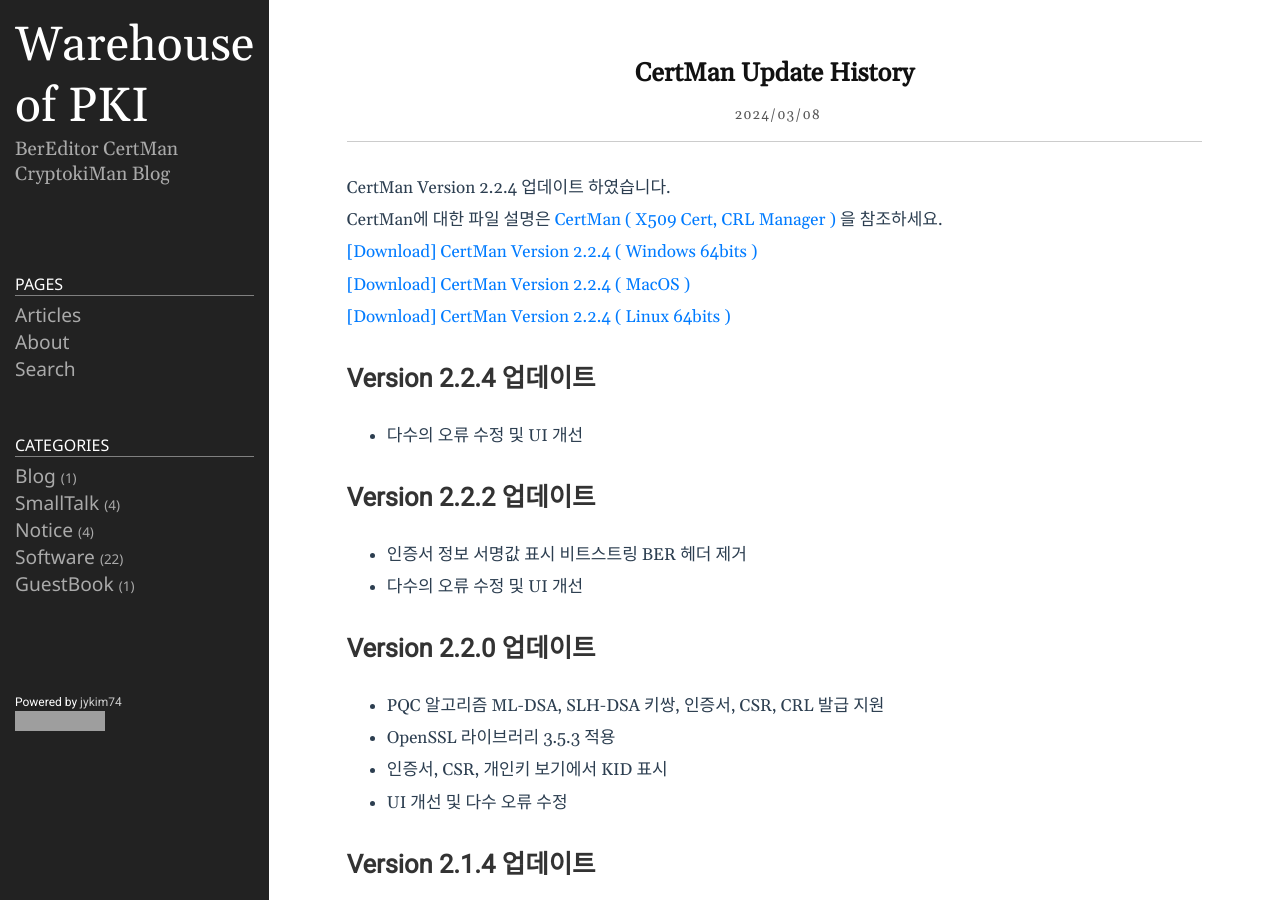
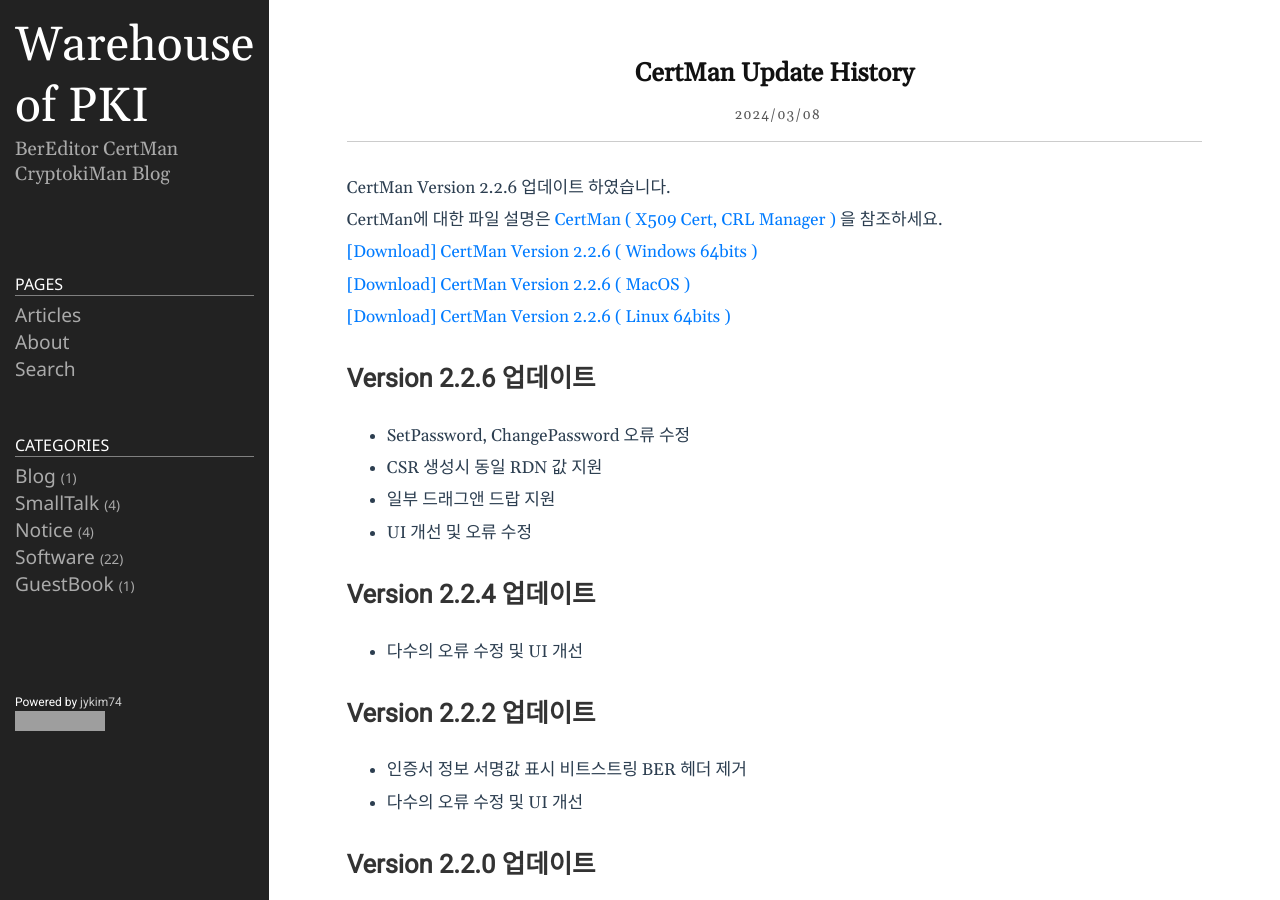
Before and after one commit to jykim74/jykim74.github.io, a Jekyll site: the page built from _posts/2024-03-08-CertManUpdate.md, in a window 1280 px wide and 900 px high. Built offline with Jekyll 4.4.1, drawn with Linux system fonts in a browser that asks for light colours; nearby versions of some CDN libraries; comment, search, counter and statistics services are not loaded; grey boxes are pictures that could not be loaded.

Commit message:
CertMan Version 2.2.6 모두 적용

```diff
--- a/_posts/2023-04-13-CertMan.markdown
+++ b/_posts/2023-04-13-CertMan.markdown
@@ -10,11 +10,11 @@
 The file can be downloaded from this page link (size is about 30M)
 This is a program I made personally, so if you have any questions or bugs, please Use [Google Groups]( https://groups.google.com/g/certman, "Google Groups" )
 
-[[Download] CertMan Version 2.2.4 (Win64)](https://jykim74.github.io/msi/CertMan-enV224.msi "CertMan")
+[[Download] CertMan Version 2.2.6 (Win64)](https://jykim74.github.io/msi/CertMan-enV226.msi "CertMan")
 
-[[Download] CertMan Version 2.2.4 (MacOS)](https://jykim74.github.io/dmg/CertManV224.dmg, "CertMan")
+[[Download] CertMan Version 2.2.6 (MacOS)](https://jykim74.github.io/dmg/CertManV226.dmg, "CertMan")
 
-[[Download] CertMan Version 2.2.4 (Linux64)](https://jykim74.github.io/zip/CertManV224.zip, "CertMan")
+[[Download] CertMan Version 2.2.6 (Linux64)](https://jykim74.github.io/zip/CertManV226.zip, "CertMan")
 
 If you would like to receive a license, simply write a request in [Free License Request](https::/jykim7.mycafe24.com/user_reg.php) and you can receive a trial (30-day) license.
 Of course, you can apply for a license multiple times.
--- a/_posts/2024-03-08-CertManUpdate.md
+++ b/_posts/2024-03-08-CertManUpdate.md
@@ -4,14 +4,18 @@
 tags: [X.509,Cert,Certificate,CRL,RSA,ECDSA,PKI,PQC,ML-DSA,SLH-DSA]
 category: Software
 ---
-CertMan Version 2.2.4 업데이트 하였습니다.
+CertMan Version 2.2.6 업데이트 하였습니다.
 CertMan에 대한 파일 설명은 [CertMan ( X509 Cert, CRL Manager )](https://jykim74.tistory.com/37) 을 참조하세요.
 
-[\[Download\] CertMan Version 2.2.4 ( Windows 64bits )](https://jykim74.github.io/msi/CertMan-enV224.msi)
-[\[Download\] CertMan Version 2.2.4 ( MacOS )](https://jykim74.github.io/dmg/CertManV224.dmg)
-[\[Download\] CertMan Version 2.2.4 ( Linux 64bits )](https://jykim74.github.io/zip/CertManV224.zip)
+[\[Download\] CertMan Version 2.2.6 ( Windows 64bits )](https://jykim74.github.io/msi/CertMan-enV226.msi)
+[\[Download\] CertMan Version 2.2.6 ( MacOS )](https://jykim74.github.io/dmg/CertManV226.dmg)
+[\[Download\] CertMan Version 2.2.6 ( Linux 64bits )](https://jykim74.github.io/zip/CertManV226.zip)
 
-
+## Version 2.2.6 업데이트
+- SetPassword, ChangePassword 오류 수정
+- CSR 생성시 동일 RDN 값 지원
+- 일부 드래그앤 드랍 지원
+- UI 개선 및 오류 수정
 
 ## Version 2.2.4 업데이트
 - 다수의 오류 수정 및 UI 개선
--- a/appcast/certman_appcast_mac.xml
+++ b/appcast/certman_appcast_mac.xml
@@ -5,10 +5,10 @@
 		<description>Feed for CertMan updates</description>
 		<language>en</language>
 		<item>
-			<title>Version 2.2.4</title>
+			<title>Version 2.2.6</title>
 			<sparkle:releaseNotesLink>https://jykim74.github.io/software/2024/03/08/CertManUpdate.html</sparkle:releaseNotesLink>
-			<enclosure url="https://jykim74.github.io/dmg/CertManV224.dmg" sparkle:version="2.2.4"
-			sparkle:edSignature="giq0jUdImze3H/zn2VnqV+NB4lcjNFkzhVbWVOAS6vxz1Q6yT3HTgOze0qQS8n60/jus67iTOn4MX4qy31RrCg==" length="17815231"
+			<enclosure url="https://jykim74.github.io/dmg/CertManV226.dmg" sparkle:version="2.2.6"
+			sparkle:edSignature="pNorL7iDnWxEXx3ztA5NXGUOHuwgQIJaJN/dy6FFKiHwVI4bzgHiBKSPz3wLaxhCGJfBHbweE5M9DPeogt1wCg==" length="17822001"
 			type="application/octet-stream"/>
 		</item>
 	</channel>
--- a/appcast/certman_appcast_mac_ko.xml
+++ b/appcast/certman_appcast_mac_ko.xml
@@ -5,10 +5,10 @@
 		<description>Feed for CertMan updates</description>
 		<language>en</language>
 		<item>
-			<title>Version 2.2.4</title>
+			<title>Version 2.2.6</title>
 			<sparkle:releaseNotesLink>https://jykim74.github.io/software/2024/03/08/CertManUpdate.html</sparkle:releaseNotesLink>
-			<enclosure url="https://jykim74.github.io/dmg/CertManV224.dmg" sparkle:version="2.2.4"
-			sparkle:edSignature="giq0jUdImze3H/zn2VnqV+NB4lcjNFkzhVbWVOAS6vxz1Q6yT3HTgOze0qQS8n60/jus67iTOn4MX4qy31RrCg==" length="17815231"
+			<enclosure url="https://jykim74.github.io/dmg/CertManV226.dmg" sparkle:version="2.2.6"
+			sparkle:edSignature="pNorL7iDnWxEXx3ztA5NXGUOHuwgQIJaJN/dy6FFKiHwVI4bzgHiBKSPz3wLaxhCGJfBHbweE5M9DPeogt1wCg==" length="17822001"
 			type="application/octet-stream"/>
 		</item>
 	</channel>
--- a/appcast/certman_appcast_win.xml
+++ b/appcast/certman_appcast_win.xml
@@ -5,9 +5,9 @@
 		<description>Feed for CertMan updates</description>
 		<language>en</language>
 		<item>
-			<title>Version 2.2.4</title>
+			<title>Version 2.2.6</title>
 			<sparkle:releaseNotesLink>https://jykim74.github.io/software/2024/03/08/CertManUpdate.html</sparkle:releaseNotesLink>
-			<enclosure url="https://jykim74.github.io/msi/CertMan-enV224.msi" sparkle:version="2.2.4" length="0" type="application/octet-stream"/>
+			<enclosure url="https://jykim74.github.io/msi/CertMan-enV226.msi" sparkle:version="2.2.6" length="0" type="application/octet-stream"/>
 		</item>
 	</channel>
 </rss>
--- a/appcast/certman_appcast_win2.xml
+++ b/appcast/certman_appcast_win2.xml
@@ -5,9 +5,9 @@
 		<description>Feed for CertMan updates</description>
 		<language>en</language>
 		<item>
-			<title>Version 2.2.4</title>
+			<title>Version 2.2.6</title>
 			<sparkle:releaseNotesLink>https://jykim74.github.io/software/2024/03/08/CertManUpdate.html</sparkle:releaseNotesLink>
-			<enclosure url="https://jykim74.github.io/msi/CertMan-enV224.msi" sparkle:version="2.2.4" length="0" type="application/octet-stream"/>
+			<enclosure url="https://jykim74.github.io/msi/CertMan-enV226.msi" sparkle:version="2.2.6" length="0" type="application/octet-stream"/>
 		</item>
 	</channel>
 </rss>
--- a/appcast/certman_appcast_win_ko.xml
+++ b/appcast/certman_appcast_win_ko.xml
@@ -5,9 +5,9 @@
 		<description>Feed for CertMan updates</description>
 		<language>en</language>
 		<item>
-			<title>Version 2.2.4</title>
+			<title>Version 2.2.6</title>
 			<sparkle:releaseNotesLink>https://jykim74.github.io/software/2024/03/08/CertManUpdate.html</sparkle:releaseNotesLink>
-			<enclosure url="https://jykim74.github.io/msi/CertMan-enV224.msi" sparkle:version="2.2.4" length="0" type="application/octet-stream"/>
+			<enclosure url="https://jykim74.github.io/msi/CertMan-enV226.msi" sparkle:version="2.2.6" length="0" type="application/octet-stream"/>
 		</item>
 	</channel>
 </rss>
```
Also changed, not shown: 2 other files.
